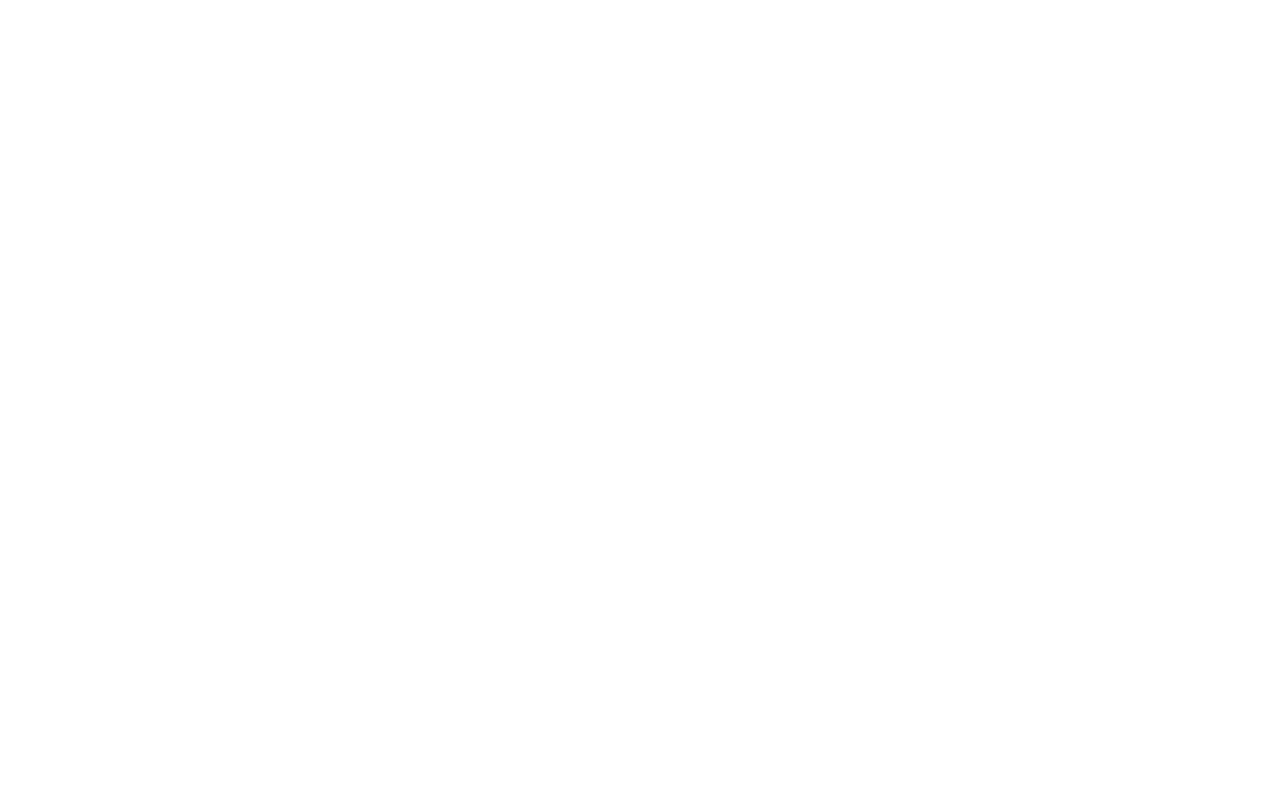
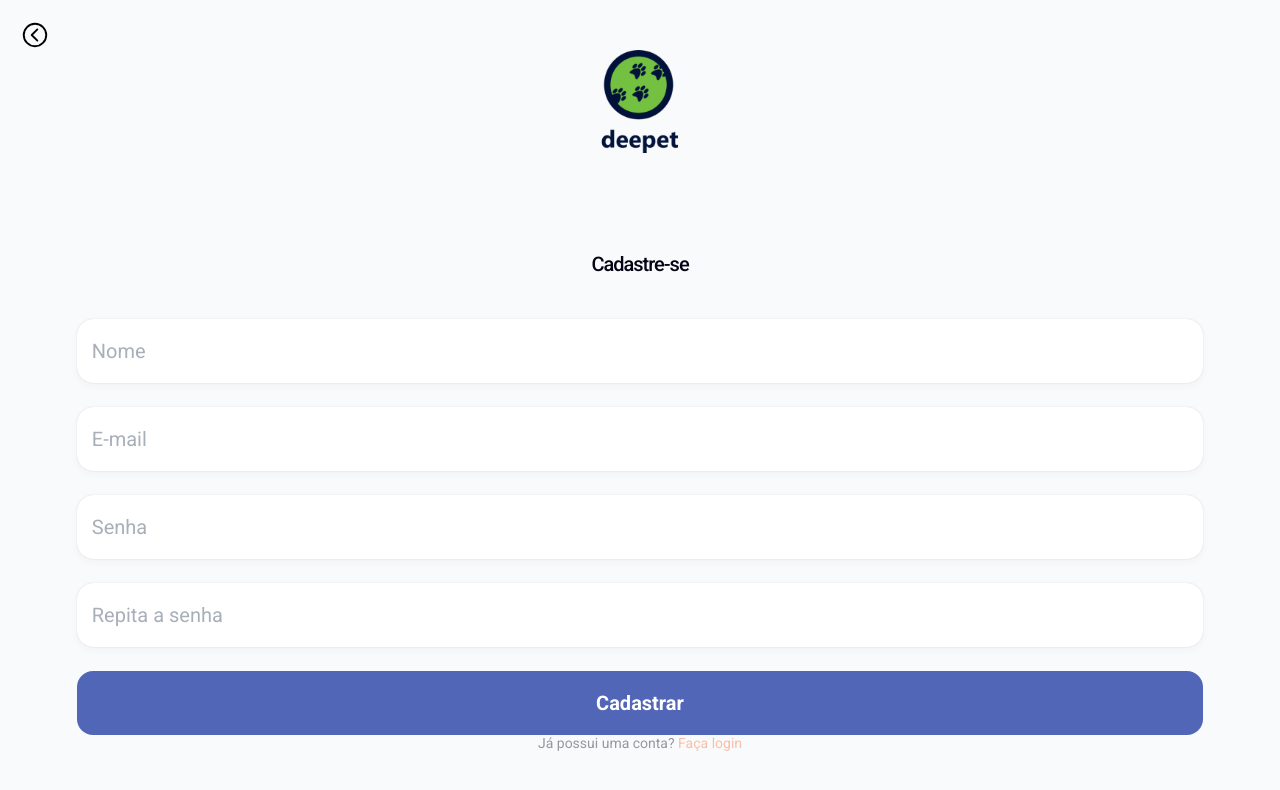
Before and after one commit to pipas2309/projeto14-deepet-front, a React (Create React App) app: page /register in a window 1280 px wide. Before the commit this address had no page. Shown: the top 790 px of the page. Built offline with nearby package versions, Linux system fonts and the light colour scheme.

Commit message:
ongoing register page layout

```diff
--- a/src/App.js
+++ b/src/App.js
@@ -2,6 +2,7 @@
 import React from "react";
 import LandingPage from "./MainRoutes/LandingPage"
 import LoginPage from "./MainRoutes/LoginPage";
+import RegisterPage from "./MainRoutes/RegisterPage";
 
 
 export default function App() {
@@ -10,6 +11,7 @@
           <Routes>
             <Route path="/" element={<LandingPage />} />
             <Route path="/login" element={<LoginPage />} />
+            <Route path="/register" element={<RegisterPage />} />
           </Routes>
         </BrowserRouter>
   );
--- /dev/null
+++ b/src/Components/RegisterForms.jsx
@@ -0,0 +1,249 @@
+import styled from "styled-components";
+import React from "react";
+import { useRef, useState, useEffect } from "react";
+import {FaInfoCircle} from "react-icons/fa";
+import { useNavigate } from "react-router-dom";
+import axios from "axios"
+
+const USER_REGEX = /^[A-z][A-z0-9-_]{3,23}$/;
+const PWD_REGEX = /^(?=.*[a-z])(?=.*[A-Z])(?=.*[0-9])(?=.*[!@#$%]).{8,24}$/;
+const EMAIL_REGEX =
+  /^[a-zA-Z0-9.!#$%&'*+/=?^_`{|}~-]+@[a-zA-Z0-9-]+(?:\.[a-zA-Z0-9-]+)*$/;
+
+export default function RegisterForms() {
+  const userRef = useRef();
+  const errRef = useRef();
+
+  const [user, setUser] = useState("");
+  const [validName, setValidName] = useState(false);
+  const [userFocus, setUserFocus] = useState(false);
+
+  const [pwd, setPwd] = useState("");
+  const [validPwd, setValidPwd] = useState(false);
+  const [pwdFocus, setPwdFocus] = useState(false);
+
+  const [matchPwd, setMatchPwd] = useState("");
+  const [validMatch, setValidMatch] = useState(false);
+  const [matchFocus, setMatchFocus] = useState(false);
+
+  const [email, setEmail] = useState("");
+  const [validEmail, setValidEmail] = useState(false);
+  const [emailFocus, setEmailFocus] = useState(false);
+
+  const [errMsg, setErrMsg] = useState("");
+
+  const navigate = useNavigate();
+
+  useEffect(() => {
+    userRef.current.focus();
+  }, []);
+
+  useEffect(() => {
+    setValidName(USER_REGEX.test(user));
+  }, [user]);
+
+  useEffect(() => {
+    setValidEmail(EMAIL_REGEX.test(email));
+  }, [user]);
+
+  useEffect(() => {
+    setValidPwd(PWD_REGEX.test(pwd));
+    setValidMatch(pwd === matchPwd);
+  }, [pwd, matchPwd]);
+
+  useEffect(() => {
+    setErrMsg("");
+  }, [user,email, pwd, matchPwd]);
+
+  const handleSubmit = async (e) => {
+    e.preventDefault();
+    const v1 = USER_REGEX.test(user);
+    const v2 = PWD_REGEX.test(pwd);
+    const v3 = EMAIL_REGEX.test(email);
+
+    if (!v1) {
+      setErrMsg(
+        "Nome inválido, nome deve começar com uma letra e ter entre 3 - 23 caracteres "
+      );
+      return;
+    }
+
+    if (!v2) {
+      setErrMsg(
+        "Senha inválida, senha deve conter letra minúscula, letra maiúscula,caracter especial, número e ter entre 8 - 24"
+      );
+      return;
+    }
+    if (!v3) {
+      setErrMsg("E-mail inválido, insira um e-mail válido");
+    }
+//     try {
+//       const postObj={ user, email, pwd }
+//       const response = await axios.post(
+//         "https://mywalletlivison.herokuapp.com/register",
+//         postObj
+//       );
+//       setUser("");
+//       setPwd("");
+//       setMatchPwd("");
+//       navigate("/");
+//     } catch (err) {
+//       if (!err?.response) {
+//         setErrMsg("Sem resposta do servidor");
+//       } else if (err.response?.status === 409) {
+//         setErrMsg("Usuário cadastrado / Email Cadastrado");
+//       } else {
+//         setErrMsg("Falha no registro");
+//       }
+//       errRef.current.focus();
+//     }
+  };
+
+  return (
+    <Forms onSubmit={handleSubmit}>
+      {/* <h2
+        ref={errRef}
+        className={errMsg ? "errmsg" : "offscreen"}
+        aria-live="assertive"
+      >
+        {errMsg}
+      </h2> */}
+      <input
+        type="text"
+        id="username"
+        ref={userRef}
+        autoComplete="off"
+        onChange={(e) => setUser(e.target.value)}
+        value={user}
+        required
+        aria-invalid={validName ? "false" : "true"}
+        aria-describedby="uidnote"
+        onFocus={() => setUserFocus(true)}
+        onBlur={() => setUserFocus(false)}
+        placeholder = "Nome"
+      />
+      <p
+        id="uidnote"
+        className={
+          userFocus && user && !validName ? "instructions" : "offscreen"
+        }
+      >
+        <FaInfoCircle/>
+        4 a 24 caracteres.
+        <br />
+        Deve começar com uma letra.
+        <br />
+        Letras, números, underline, hífen permitidos.
+      </p>
+      <input
+        type="email"
+        id="email"
+        autoComplete="off"
+        onChange={(e) => setEmail(e.target.value)}
+        value={email}
+        required
+        aria-invalid={validEmail ? "false" : "true"}
+        aria-describedby="emailnote"
+        onFocus={() => setEmailFocus(true)}
+        onBlur={() => setEmailFocus(false)}
+        placeholder = "E-mail"
+      />
+      <p
+        id="emailnote"
+        className={
+          emailFocus && email && !validEmail ? "instructions" : "offscreen"
+        }
+      >
+        <FaInfoCircle/>
+        Deve ser um e-mail válido.
+      </p>
+      <input
+        type="password"
+        id="password"
+        onChange={(e) => setPwd(e.target.value)}
+        value={pwd}
+        required
+        aria-invalid={validPwd ? "false" : "true"}
+        aria-describedby="pwdnote"
+        onFocus={() => setPwdFocus(true)}
+        onBlur={() => setPwdFocus(false)}
+        placeholder = "Senha"
+      />
+      <p
+        id="pwdnote"
+        className={pwdFocus && !validPwd ? "instructions" : "offscreen"}
+      >
+        <FaInfoCircle/>
+        8 a 24 caracteres.
+        <br />
+        Deve incluir letras maiúscula e minúscula, um número e um caracter
+        especial.
+        <br />
+      </p>
+      <input
+        type="password"
+        id="confirm_pwd"
+        onChange={(e) => setMatchPwd(e.target.value)}
+        value={matchPwd}
+        required
+        aria-invalid={validMatch ? "false" : "true"}
+        aria-describedby="confirmnote"
+        onFocus={() => setMatchFocus(true)}
+        onBlur={() => setMatchFocus(false)}
+        placeholder = "Repita a senha"
+      />
+      <p
+        id="confirmnote"
+        className={matchFocus && !validMatch ? "instructions" : "offscreen"}
+      >
+        <FaInfoCircle/>
+        Ambas senhas devem ser iguais.
+      </p>
+      <button type="submit" disabled={!validName || !validPwd || !validMatch ? true : false}>{"Cadastrar"}</button>
+    </Forms>
+  );
+}
+
+const Forms = styled.form`
+  width: 100%;
+  display: flex;
+  flex-direction: column;
+  justify-content: center;
+  align-items: center;
+  margin-top: 44px;
+
+  input {
+    width: 88%;
+    height: 64px;
+    background: #ffffff;
+    box-shadow: 0px 0px 1px rgba(12, 26, 75, 0.24),
+      0px 3px 8px -1px rgba(50, 50, 71, 0.05);
+    border-radius: 16px;
+    font-size: 20px;
+    line-height: 23px;
+    color: #000000;
+    padding-left: 15px;
+    margin-bottom: 24px;
+    border:none;
+    ::placeholder {
+      font-size: 20px;
+      line-height: 23px;
+      color: #A8AFB9;
+    }
+  }
+  p{
+    margin-bottom:20px;
+    margin-top:-10px;
+  }
+  button {
+    border: none;
+    width: 88%;
+    height: 64px;
+    background-color:#5166B7;
+    border-radius: 16px;
+    font-weight: 700;
+    font-size: 20px;
+    line-height: 23px;
+    color: #ffffff;
+  }
+`;
--- /dev/null
+++ b/src/MainRoutes/RegisterPage.jsx
@@ -0,0 +1,75 @@
+import styled from "styled-components";
+import React from "react";
+import Logo from "../imgs/Logo.png";
+import { Link } from "react-router-dom";
+import { IoChevronBackCircleOutline } from "react-icons/io5";
+import { useNavigate } from "react-router-dom";
+import RegisterForms from "../Components/RegisterForms";
+
+export default function RegisterPage() {
+  const navigate = useNavigate();
+  return (
+    <Main>
+      <IoChevronBackCircleOutline onClick={() => navigate(-1)} />
+      <img src={Logo} alt="Logo" />
+      <h1>Cadastre-se</h1>
+      <RegisterForms />
+      <p>
+        Já possui uma conta?{" "}
+        <Link to={"/register"}>
+          <span> Faça login </span>
+        </Link>
+      </p>
+    </Main>
+  );
+}
+
+const Main = styled.main`
+  width: 100%;
+  height: 100vh;
+  display: flex;
+  flex-direction: column;
+  align-items: center;
+  background: #f9fafb;
+  padding-bottom: 100px;
+  svg {
+    position: absolute;
+    left: 20px;
+    top: 20px;
+    width: 30px;
+    height: 30px;
+  }
+  img {
+    width: 170px;
+    height: 120px;
+    margin-top: 50px;
+    margin-bottom: 100px;
+  }
+  h1 {
+    width: 158px;
+    height: 22px;
+    text-align: center;
+    font-weight: 500;
+    font-size: 20px;
+    line-height: 22px;
+    letter-spacing: -1px;
+    color: #040415;
+  }
+  p {
+    color: #040415;
+    opacity: 0.4;
+    align-items: center;
+    text-align: center;
+    font-size: 14px;
+    line-height: 16px;
+  }
+  span {
+    color: #fc6828;
+  }
+`;
+const Wall = styled.div`
+  margin: 34px 0;
+  height: 1px;
+  width: 88%;
+  background-color: #c4c4c4;
+`;
--- a/src/styles/style.css
+++ b/src/styles/style.css
@@ -6,8 +6,27 @@
   box-sizing: border-box;
   background: #ffffff;
 }
-.hidden {
+.hidden,.hide {
   display: none;
+}
+.errmsg {
+  background-color: lightpink;
+  color: firebrick;
+  font-weight: bold;
+  padding: 0.5rem;
+}
+.instructions {
+  font-size: 0.75rem;
+  border-radius: 0.5rem;
+  background: #000;
+  color: #fff;
+  padding: 0.25rem;
+  position: relative;
+  bottom: -10px;
+}
+.offscreen {
+  position: absolute;
+  left: -9999px;
 }
 .photo {
   height: 58px;
```
